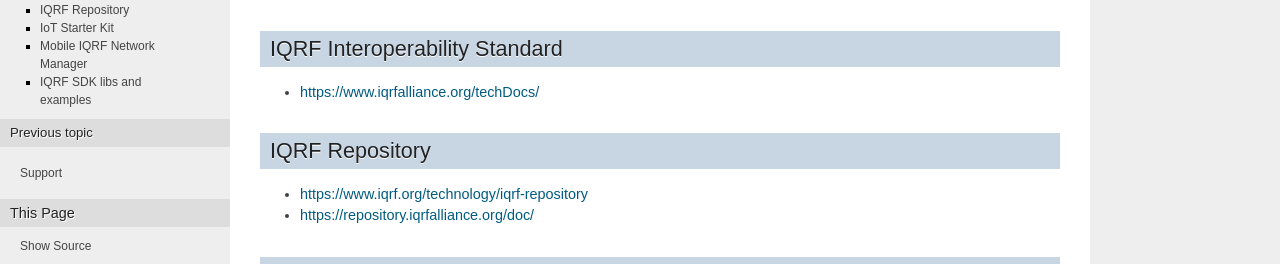
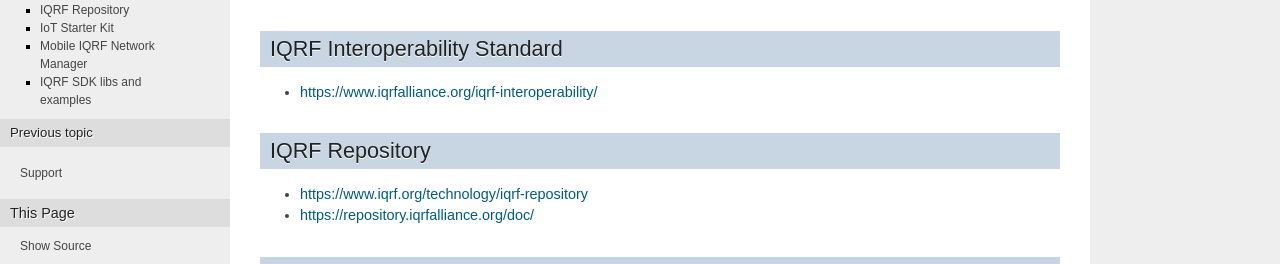
Before and after one commit to iqrf/iqrf-gateway-docs, a Sphinx documentation site: the page built from source/links.rst, in a window 1280 px wide. Shown: the part 377-641 px from the top of the page. Built offline with Sphinx 7.4.7, drawn with Linux system fonts in a browser that asks for light colours; some of the changed lines change nothing that is shown.

Commit message:
Link to IQRF Standard fixed

```diff
--- a/source/links.rst
+++ b/source/links.rst
@@ -15,7 +15,7 @@
 
 IQRF Interoperability Standard
 ------------------------------
-* https://www.iqrfalliance.org/techDocs/
+* https://www.iqrfalliance.org/iqrf-interoperability/
 
 IQRF Repository
 ---------------
```
